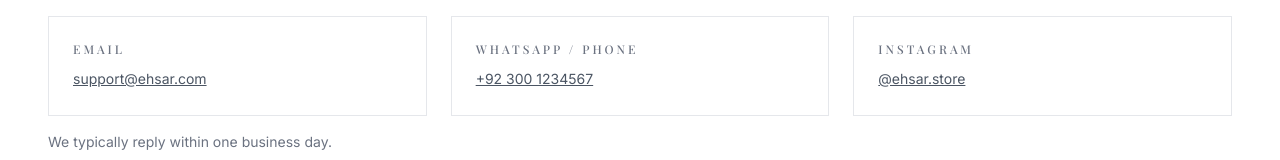
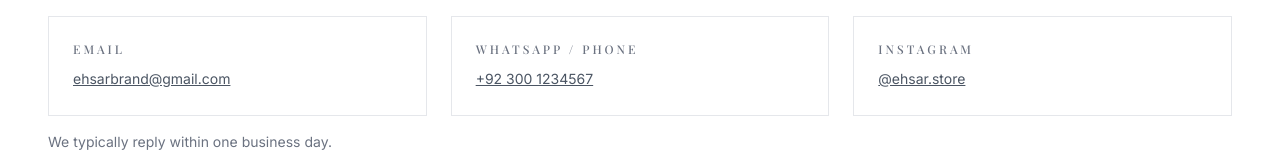
Before and after one commit to ehsanxshah111-sketch/ehsar, a React (Vite) app in the folder frontend/: page /contact in a window 1280 px wide. Shown: the part 279-439 px from the top of the page. Built offline with nearby package versions, Linux system fonts and the light colour scheme; no server answers.

Commit message:
Update new features

```diff
--- a/frontend/src/pages/info/ContactUs.jsx
+++ b/frontend/src/pages/info/ContactUs.jsx
@@ -4,7 +4,7 @@
 // Placeholder contact details - swap the email/phone/hours below for your
 // real ones whenever you're ready. Nothing else needs to change; this is
 // the only file that feeds the "Contact Us" page.
-const CONTACT_EMAIL = "support@ehsar.com";
+const CONTACT_EMAIL = "ehsarbrand@gmail.com";
 const CONTACT_PHONE_DISPLAY = "+92 300 1234567";
 const CONTACT_WHATSAPP_LINK = "https://wa.me/923001234567";
 const INSTAGRAM_LINK = "https://www.instagram.com/ehsar.store/";
```
